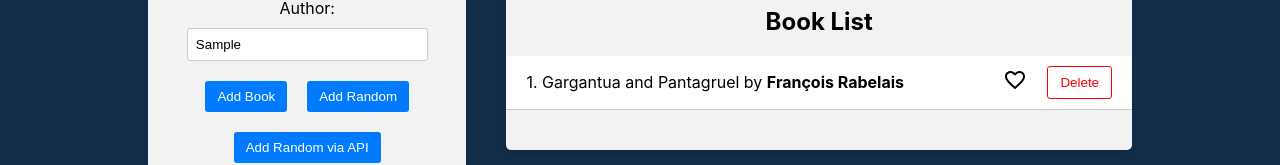
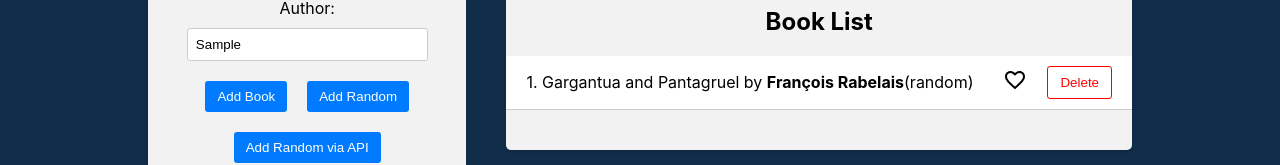
Before and after one commit to AndriyS543/-Library, a React (Create React App) app in the folder frontend/: page / in a window 1280 px wide. Both pictures are taken after typing "Sample", "Sample" into the empty fields and a click on the button "Add Random". Shown: the part 286-451 px from the top of the page. Built offline with nearby package versions, Linux system fonts and the light colour scheme.

Commit message:
Add book source

```diff
--- a/frontend/src/components/BookForm/BookForm.js
+++ b/frontend/src/components/BookForm/BookForm.js
@@ -14,10 +14,13 @@
   const handleSubmit = (e) => {
     e.preventDefault();
     if (title && author) {
-      const book = createBookWithID({
-        title,
-        author,
-      });
+      const book = createBookWithID(
+        {
+          title,
+          author,
+        },
+        'manual'
+      );
       dispatch(addBook(book));
       setAuthor('');
       setTitle('');
@@ -28,14 +31,14 @@
     const randomIndex = parseInt(Math.random() * booksData.length);
     const randomBook = booksData[randomIndex];
 
-    dispatch(addBook(createBookWithID(randomBook)));
+    dispatch(addBook(createBookWithID(randomBook, 'random')));
   };
 
   const handleAddRandomBookViaAPI = async () => {
     try {
       const res = await axios.get('http://localhost:4000/random-book');
       if (res.data && res.data.title && res.data.author) {
-        dispatch(addBook(createBookWithID(res.data)));
+        dispatch(addBook(createBookWithID(res.data, 'API')));
       }
     } catch (e) {
       console.log('Error fetching random book');
--- a/frontend/src/components/BookList/BookList.js
+++ b/frontend/src/components/BookList/BookList.js
@@ -60,7 +60,8 @@
             <li key={book.id}>
               <div className="book-info">
                 {++i}. {highlightMatch(book.title, titleFilter)} by{' '}
-                <strong>{highlightMatch(book.author, authorFilter)}</strong>
+                <strong>{highlightMatch(book.author, authorFilter)}</strong>(
+                {book.source})
               </div>
               <div className="book-actions">
                 <span
--- a/frontend/src/utils/createBookWithID.js
+++ b/frontend/src/utils/createBookWithID.js
@@ -1,7 +1,8 @@
 import { v4 as uuidv4 } from 'uuid';
-const createBookWithID = (book) => {
+const createBookWithID = (book, source) => {
   return {
     ...book,
+    source,
     isFavorite: false,
     id: uuidv4(),
   };
```
